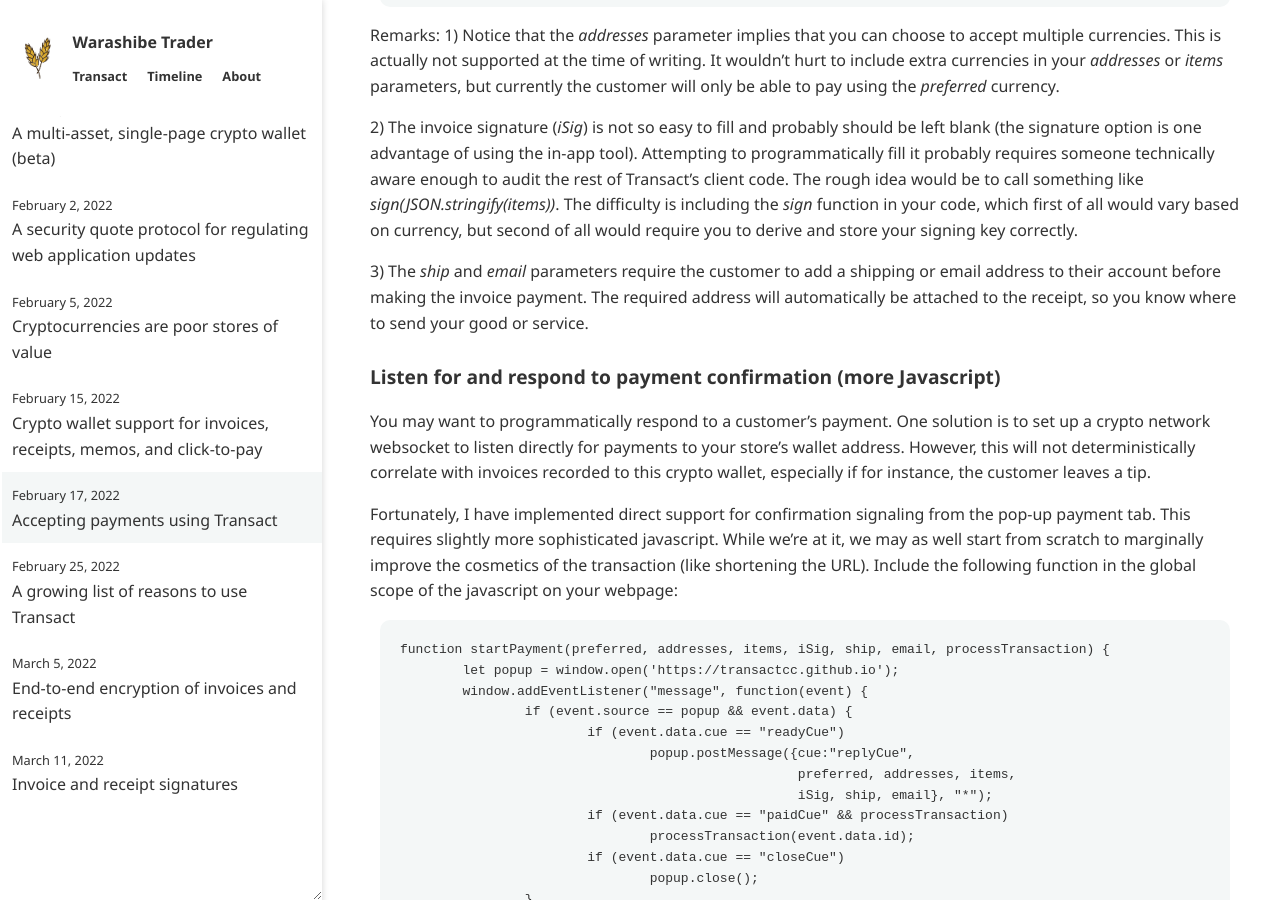
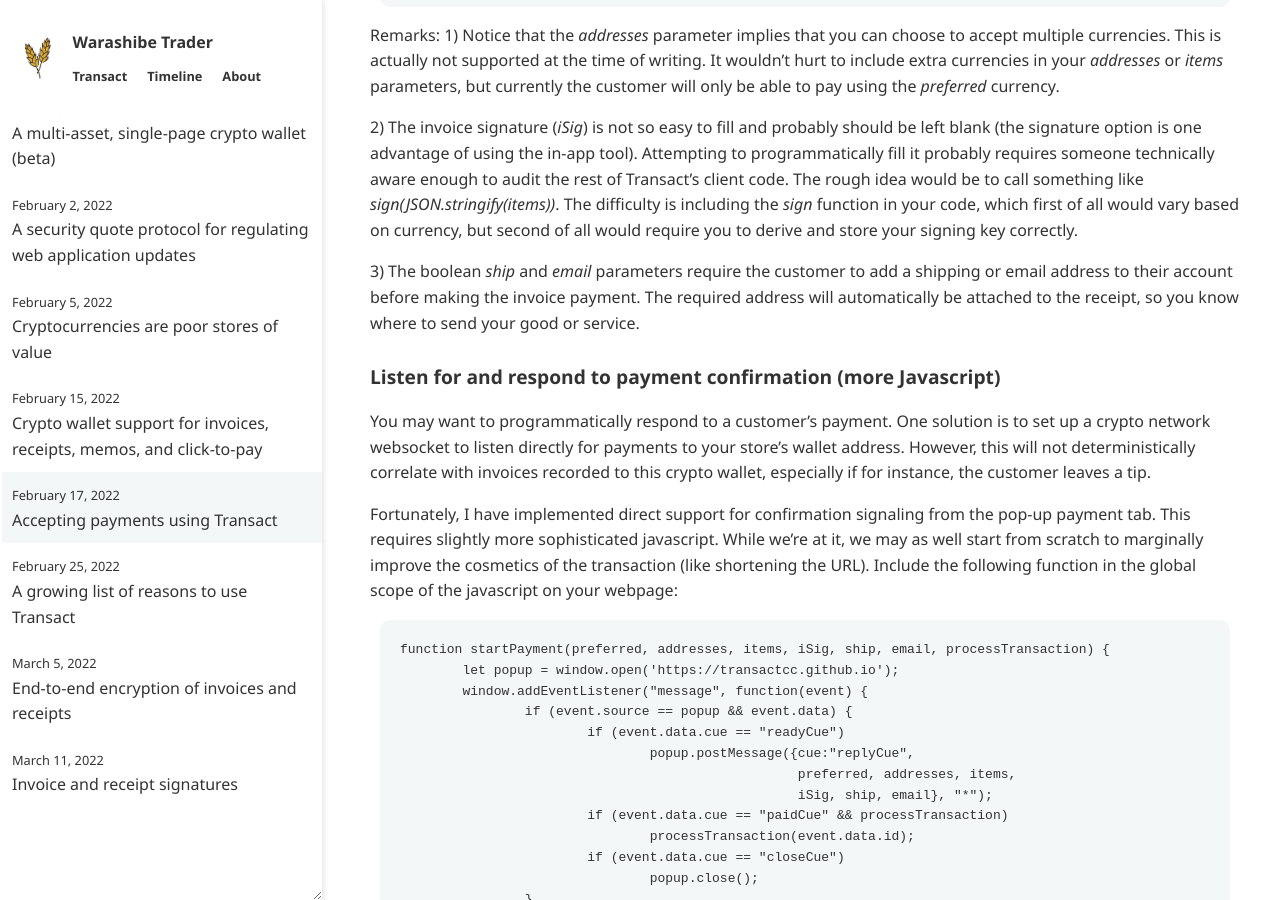
Before and after one commit to warashibetrader/warashibetrader.github.io, a Jekyll site: the page built from _posts/2022-02-17-invoices.md, in a window 1280 px wide and 900 px high, scrolled down 1332 px. Built offline with Jekyll 4.4.1, drawn with Linux system fonts in a browser that asks for light colours.

Commit message:
Update 2022-02-17-invoices.md

```diff
--- a/_posts/2022-02-17-invoices.md
+++ b/_posts/2022-02-17-invoices.md
@@ -53,7 +53,7 @@ Remarks: 1) Notice that the _addresses_ parameter implies that you can choose to
 
 2) The invoice signature (_iSig_) is not so easy to fill and probably should be left blank (the signature option is one advantage of using the in-app tool). Attempting to programmatically fill it probably requires someone technically aware enough to audit the rest of Transact's client code. The rough idea would be to call something like _sign(JSON.stringify(items))_. The difficulty is including the _sign_ function in your code, which first of all would vary based on currency, but second of all would require you to derive and store your signing key correctly.
 
-3) The _ship_ and _email_ parameters require the customer to add a shipping or email address to their account before making the invoice payment. The required address will automatically be attached to the receipt, so you know where to send your good or service.
+3) The boolean _ship_ and _email_ parameters require the customer to add a shipping or email address to their account before making the invoice payment. The required address will automatically be attached to the receipt, so you know where to send your good or service.
 
 
 ### Listen for and respond to payment confirmation (more Javascript)
```
